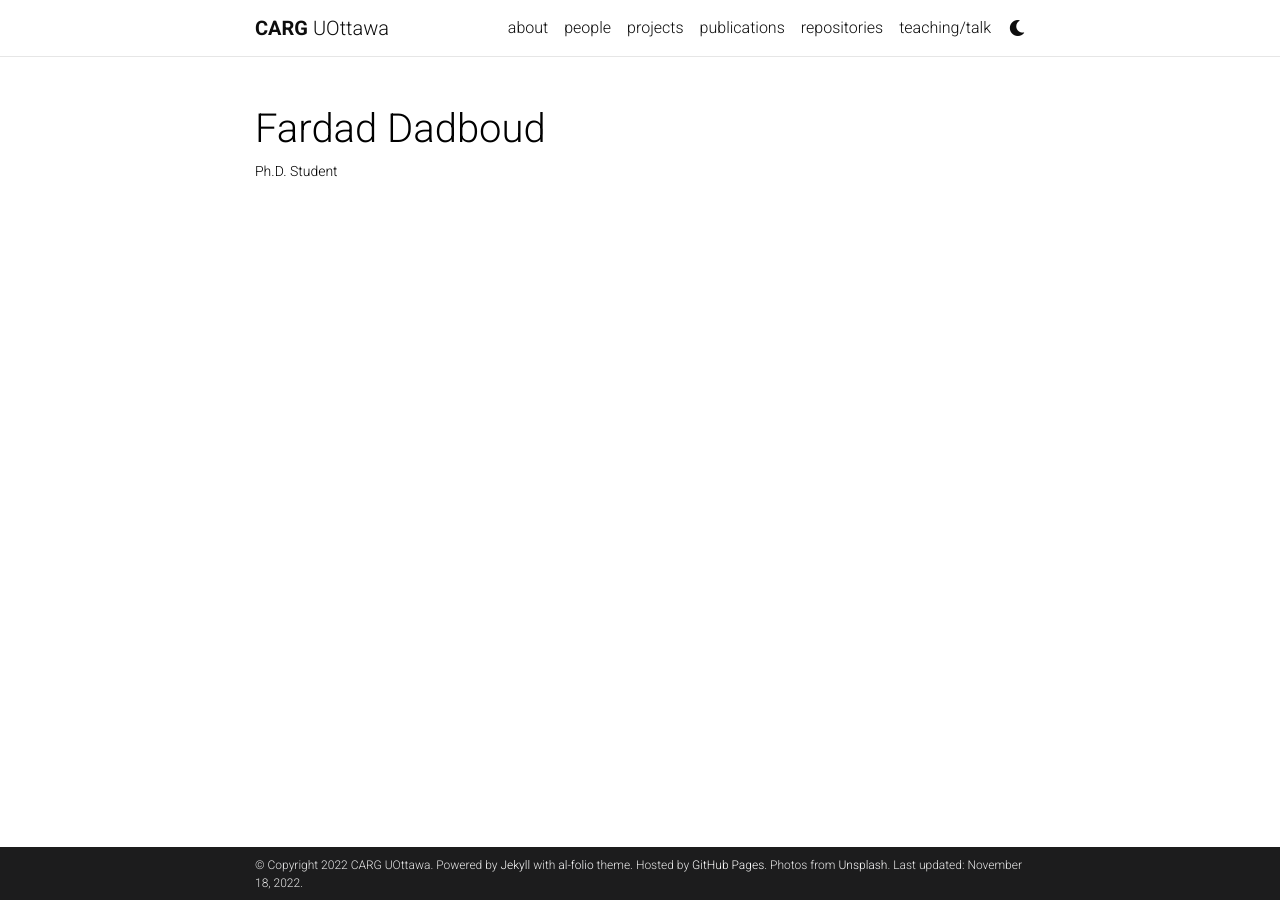
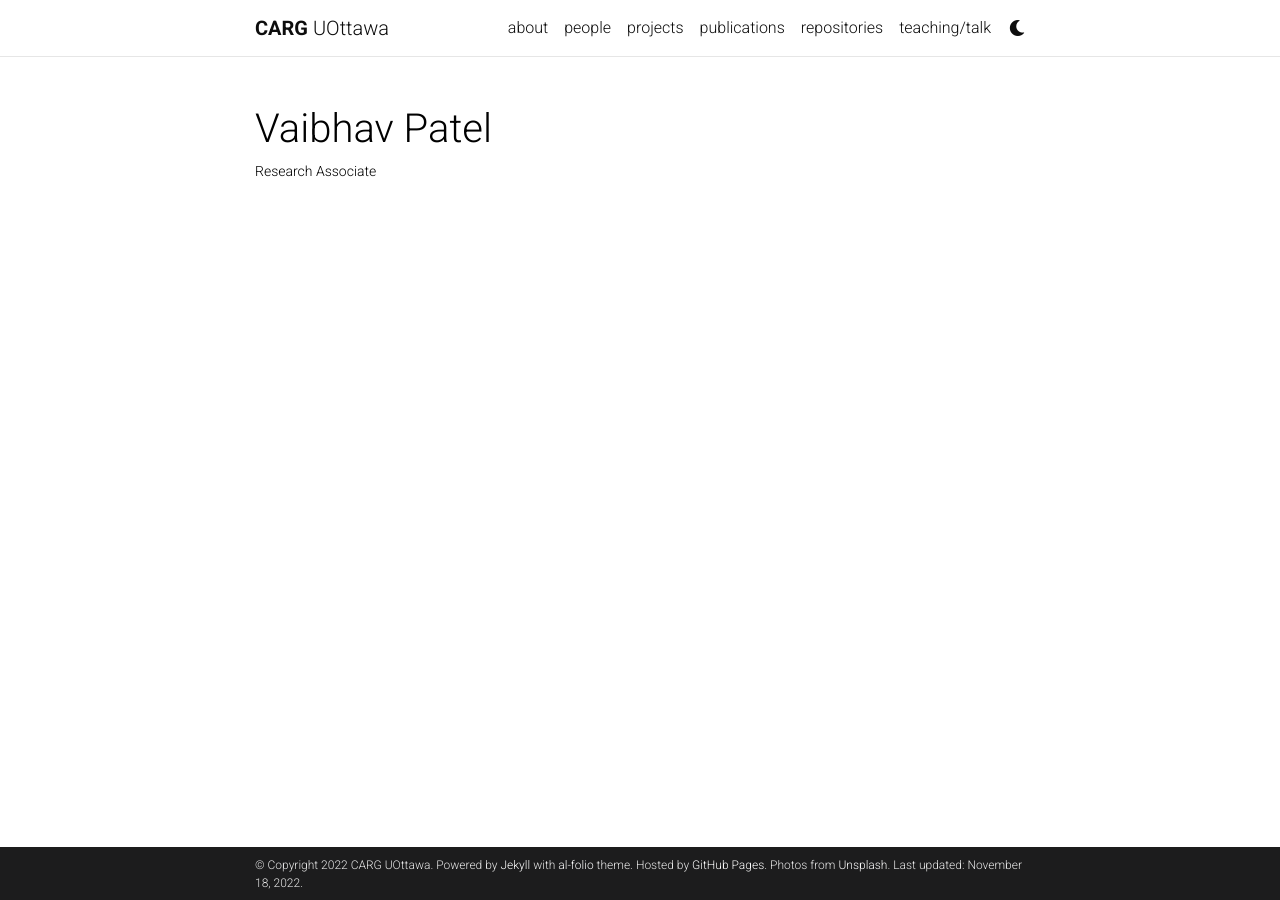
Before and after one commit to Himagna-Ganti/carg-uottawa, a Jekyll site: the page built from _people/test3.md, in a window 1280 px wide. Built offline with Jekyll 4.4.1, drawn with Linux system fonts in a browser that asks for light colours; comment, search, counter and statistics services are not loaded; a style sheet for code colours, icons or effects is not loaded.

Commit message:
Update test3.md

```diff
--- a/_people/test3.md
+++ b/_people/test3.md
@@ -1,9 +1,9 @@
 ---
 layout: page
-title: Fardad Dadboud
-description: Ph.D. Student
-img: assets/img/12.jpg
-importance: 2
+title: Vaibhav Patel
+description: Research Associate
+img:
+importance: 5
 category: current
-redirect: https://fardaddadboud.github.io/
+redirect:
 ---
```
